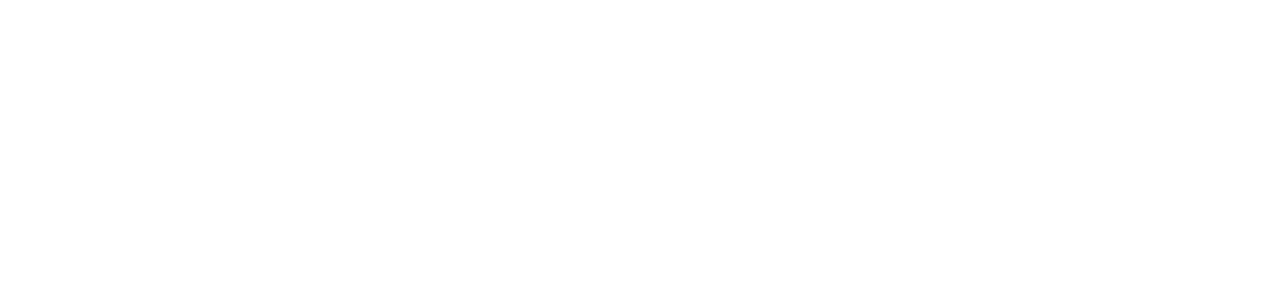
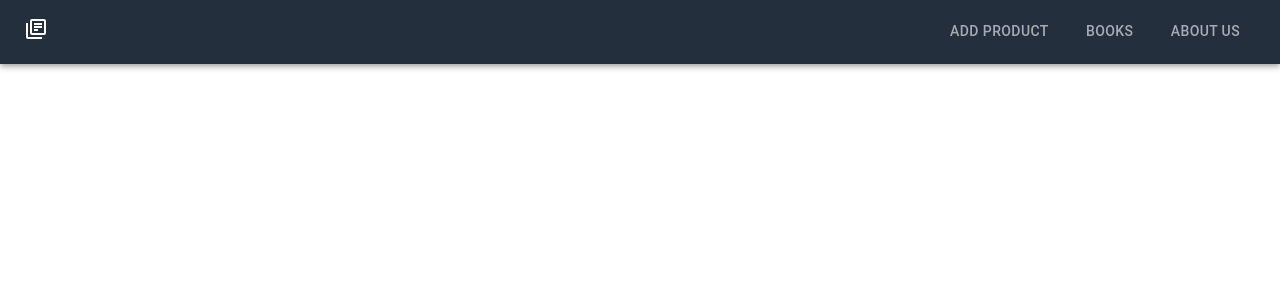
Before and after one commit to mohitchauhan4u/Book-Store-MERN, a React (Create React App) app in the folder book-store/: page / in a window 1280 px wide. Shown: the top 300 px of the page. Built offline with nearby package versions, Linux system fonts and the light colour scheme.

Commit message:
creating header

```diff
--- a/book-store/src/App.css
+++ /dev/null
@@ -1,38 +0,0 @@
-.App {
-  text-align: center;
-}
-
-.App-logo {
-  height: 40vmin;
-  pointer-events: none;
-}
-
-@media (prefers-reduced-motion: no-preference) {
-  .App-logo {
-    animation: App-logo-spin infinite 20s linear;
-  }
-}
-
-.App-header {
-  background-color: #282c34;
-  min-height: 100vh;
-  display: flex;
-  flex-direction: column;
-  align-items: center;
-  justify-content: center;
-  font-size: calc(10px + 2vmin);
-  color: white;
-}
-
-.App-link {
-  color: #61dafb;
-}
-
-@keyframes App-logo-spin {
-  from {
-    transform: rotate(0deg);
-  }
-  to {
-    transform: rotate(360deg);
-  }
-}
--- a/book-store/src/App.js
+++ b/book-store/src/App.js
@@ -1,7 +1,11 @@
-import "./App.css";
+import Header from "./components/Header";
 
 function App() {
-  return <div className="App"></div>;
+  return (
+    <div className="App">
+      <Header />
+    </div>
+  );
 }
 
 export default App;
--- a/book-store/src/components/Header.jsx
+++ b/book-store/src/components/Header.jsx
@@ -0,0 +1,31 @@
+import React, { useState } from "react";
+import { AppBar, Toolbar, Typography, Tabs, Tab } from "@mui/material";
+import LibraryBooksOutlinedIcon from "@mui/icons-material/LibraryBooksOutlined";
+import { NavLink } from "react-router-dom";
+const Header = () => {
+  const [value, setvalue] = useState();
+  return (
+    <div>
+      <AppBar sx={{ backgroundColor: "#232F3D" }} position="sticky">
+        <Toolbar>
+          <Typography>
+            <LibraryBooksOutlinedIcon />
+          </Typography>
+          <Tabs
+            sx={{ ml: "auto" }}
+            textColor="inherit"
+            indicatorColor="primary"
+            value={value}
+            onChange={(e, val) => setvalue(val)}
+          >
+            <Tab LinkComponent={NavLink} label="Add Product" />
+            <Tab label="Books" />
+            <Tab label="About Us" />
+          </Tabs>
+        </Toolbar>
+      </AppBar>
+    </div>
+  );
+};
+
+export default Header;
--- a/book-store/src/index.css
+++ b/book-store/src/index.css
@@ -1,13 +1,14 @@
 body {
+  padding: 0;
   margin: 0;
-  font-family: -apple-system, BlinkMacSystemFont, 'Segoe UI', 'Roboto', 'Oxygen',
-    'Ubuntu', 'Cantarell', 'Fira Sans', 'Droid Sans', 'Helvetica Neue',
+  font-family: -apple-system, BlinkMacSystemFont, "Segoe UI", "Roboto", "Oxygen",
+    "Ubuntu", "Cantarell", "Fira Sans", "Droid Sans", "Helvetica Neue",
     sans-serif;
   -webkit-font-smoothing: antialiased;
   -moz-osx-font-smoothing: grayscale;
 }
 
 code {
-  font-family: source-code-pro, Menlo, Monaco, Consolas, 'Courier New',
+  font-family: source-code-pro, Menlo, Monaco, Consolas, "Courier New",
     monospace;
 }
```
